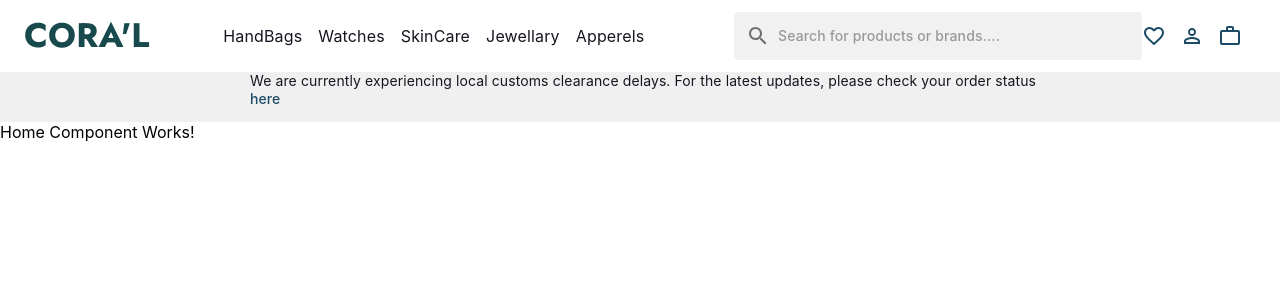
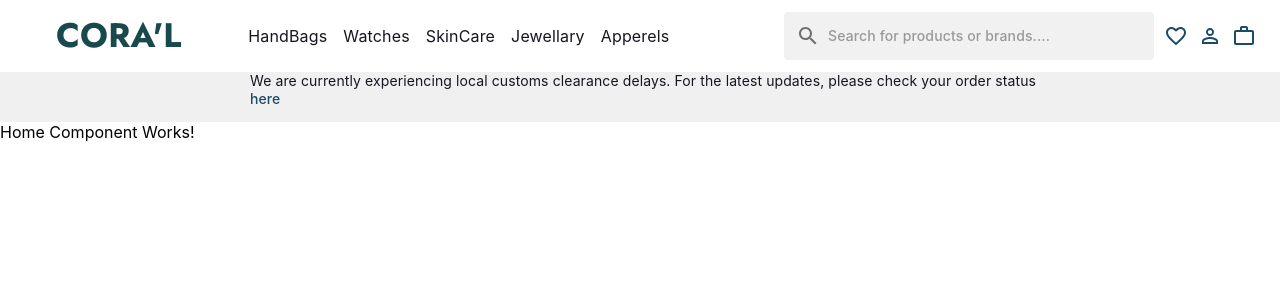
Before and after one commit to JSD-0723/frontend-final-2, a React (Create React App) app: page / in a window 1280 px wide. Shown: the top 300 px of the page. Built offline with nearby package versions, Linux system fonts and the light colour scheme; the HTML template or start-up script is replaced by a standard one; a web font is replaced by a local one.

Commit message:
new changes

```diff
--- a/src/components/SearchBar.jsx
+++ b/src/components/SearchBar.jsx
@@ -57,8 +57,9 @@ export default function SearchBar() {
           p: '2px 4px',
           display: 'flex',
           alignItems: 'center',
-          width: '400px',
+          width: '362px',
           height: '44px',
+          marginLeft:4,
           borderColor: 'black',
           borderRadius: '4px',
           color: '#626262',
--- a/src/layout/header/Header.jsx
+++ b/src/layout/header/Header.jsx
@@ -51,9 +51,12 @@ export default function Header() {
   return (
     <AppBar position="sticky" sx={{ backgroundColor: 'white', boxShadow: 'none' }}>
       <Toolbar>
-        <Grid container alignItems="center" justifyContent="space-between" sx={{ display: { xs: 'none', lg: 'flex'}} }>
+        <Grid container alignItems="center" justifyContent="space-between"
+        sx={{ display: { xs: 'none', lg: 'flex'}} }
+        >
           <Box item  sm={6}>
-            <Typography variant='h4' sx={{ color: '#17494D', fontFamily: 'Jost, sans-serif', fontWeight: 'bold' }}>
+            <Typography variant='h4'
+            sx={{ color: '#17494D',marginLeft:4, fontFamily: 'Jost, sans-serif', fontWeight: 'bold' }}>
               CORA'L
             </Typography>
           </Box>
@@ -68,10 +71,10 @@ export default function Header() {
           </Hidden>
           <Box item xs={12} sx={{ display: 'flex', alignItems: 'center', justifyContent: 'flex-end' }}>
             <SearchBar />
-            <Box sx={{ display: 'flex', height: '72px', alignItems: 'center' }}>
-              <FavoriteBorderIcon sx={{ color: '#1B4B66', marginRight: '14px', border: '2px' }} />
-              <PersonOutlineOutlinedIcon sx={{ color: '#1B4B66', marginRight: '14px', border: '2px' }} />
-              <WorkOutlineIcon sx={{ color: '#1B4B66', border: '2px', marginRight: '14px' }} />
+            <Box sx={{ display: 'flex', height: '72px', alignItems: 'center',color: '#1B4B66', border:'2px' }}>
+              <FavoriteBorderIcon sx={{  marginLeft: '10px' }} />
+              <PersonOutlineOutlinedIcon sx={{ marginLeft: '10px' }} />
+              <WorkOutlineIcon sx={{ marginLeft: '10px' }} />
             </Box>
           </Box>
         </Grid>
--- a/src/layout/header/HeaderforMobile.jsx
+++ b/src/layout/header/HeaderforMobile.jsx
@@ -31,31 +31,11 @@
 //                     <SearchOutlinedIcon sx={{width:'24px', height:'24px'}}/>
 //                     <NotificationsNoneOutlinedIcon sx={{width:'24px', height:'24px'}}/>
 //                 </Box>
-
-
-
-
-
 //             </Grid>
-
-
-
-
-
-
 //         </AppBar>
 
-
-
-
-
-
-
 //     )
-
 // }
-
-
 
 
 import { AppBar, Typography, Grid, Box } from "@mui/material";
@@ -66,28 +46,32 @@ import SearchOutlinedIcon from '@mui/icons-material/SearchOutlined';
 
 export const HeaderforMobile = () => {
     return (
-    <AppBar sx={{ backgroundColor:'white', boxShadow:'none',display: { xs: 'block', lg: 'none' } }}>
-        <Grid sx={{width:'360px', height:'24px'}}></Grid>
+        <AppBar sx={{ backgroundColor: 'white', boxShadow: 'none', display: { xs: 'flex', lg: 'none' } }}>
+            <Grid sx={{ width: '360px', height: '24px' }}></Grid>
             <Grid container justifyContent="space-between" alignItems="center" sx={{ width: '100%', padding: '16px' }}>
-        <Grid item>
-          <MenuIcon sx={{ width: '24px', height: '24px', color:'#1B4B66' }} />
+                <Grid >
+                    <MenuIcon sx={{ width: '24px', height: '24px', color: '#1B4B66' }} />
                 </Grid>
-        <Grid item>
+                <Grid >
                     <Typography
                         sx={{
+                            marginRight:6,
                             fontFamily: 'Inter, sans-serif',
                             fontWeight: '600',
                             color: '#1B4B66',
                             fontSize: '20px',
-              lineHeight: '26px'
+                            lineHeight: '26px',
+                            width: '57px',
+                            height: '26px',
+
                         }}>
                         Home
                     </Typography>
                 </Grid>
-        <Grid item sx={{ display: 'flex', gap: '16px' }}>
-          <AddToPhotosOutlinedIcon  sx={{ width: '24px', height: '24px', color:'#1B4B66' }} />
-          <SearchOutlinedIcon sx={{ width: '24px', height: '24px' , color:'#1B4B66'}} />
-          <NotificationsNoneOutlinedIcon sx={{ width: '24px', height: '24px', color:'#1B4B66' }} />
+                <Grid item sx={{ display: 'flex', width: '120px', height: '24px', gap: '16px' }}>
+                    <AddToPhotosOutlinedIcon sx={{ width: '24px', height: '24px', color: '#1B4B66' }} />
+                    <SearchOutlinedIcon sx={{ width: '24px', height: '24px', color: '#1B4B66' }} />
+                    <NotificationsNoneOutlinedIcon sx={{ width: '24px', height: '24px', color: '#1B4B66' }} />
                 </Grid>
             </Grid>
         </AppBar>
```
Lines whose indentation alone changed are shown as unchanged.
